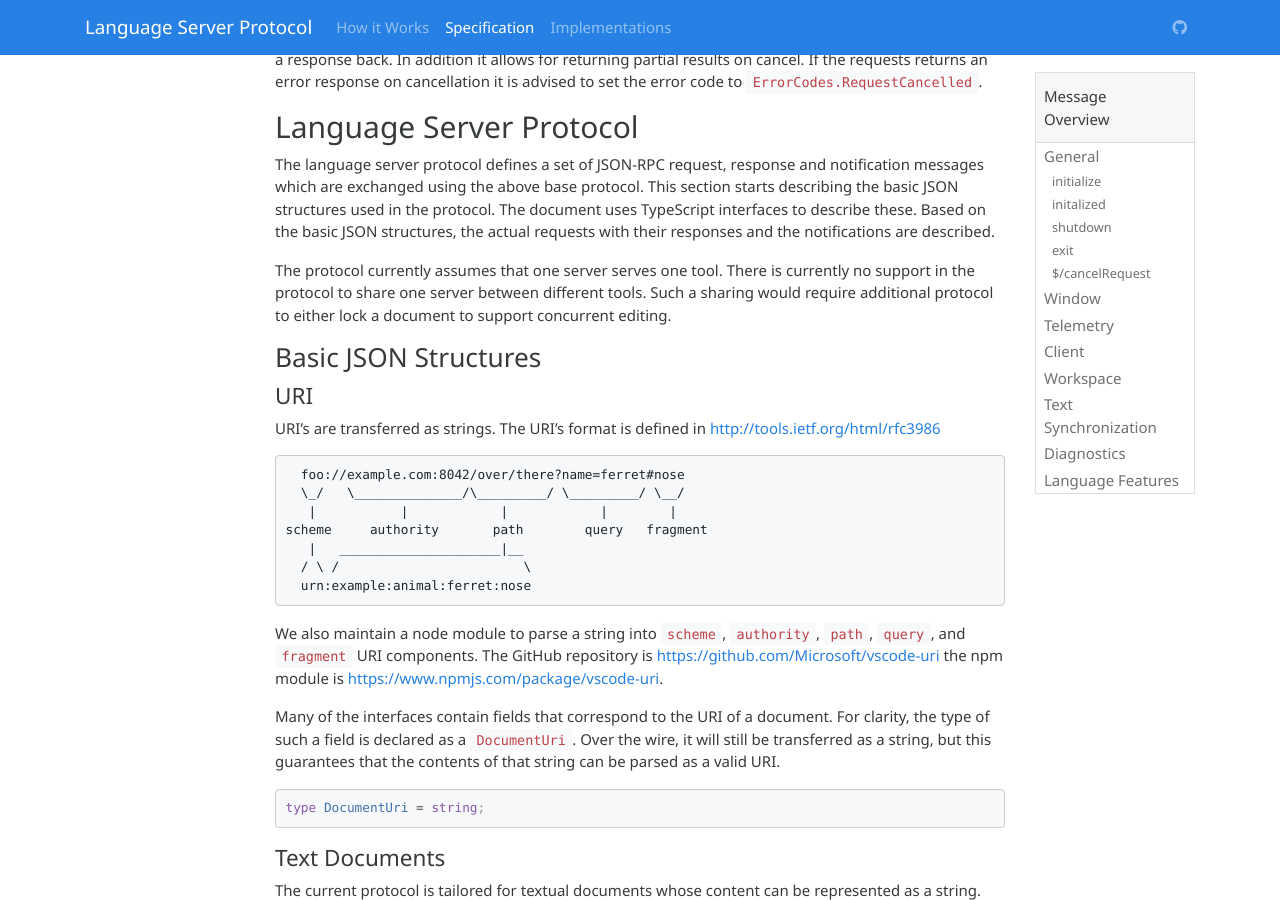
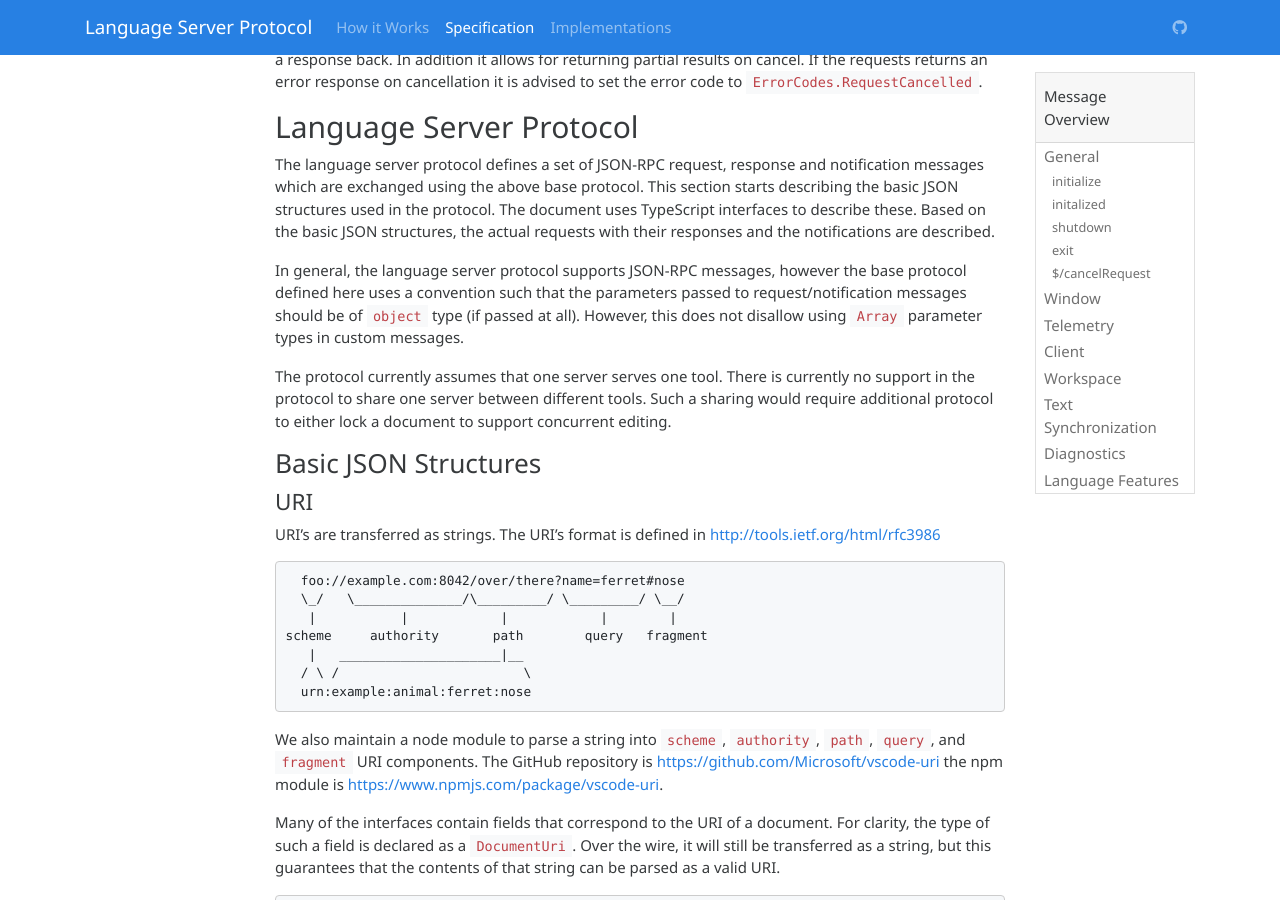
Before and after one commit to microsoft/language-server-protocol, a Jekyll site: the page built from specification.md, in a window 1280 px wide and 900 px high, scrolled down 3990 px. Built offline with Jekyll 4.4.1, drawn with Linux system fonts in a browser that asks for light colours; nearby versions of some CDN libraries; emoji names are drawn with the system emoji font.

Commit message:
Mention legal JSON-RPC message params types

```diff
--- a/specification.md
+++ b/specification.md
@@ -194,6 +194,8 @@ A request that got canceled still needs to return from the server and send a res
 ## Language Server Protocol
 
 The language server protocol defines a set of JSON-RPC request, response and notification messages which are exchanged using the above base protocol. This section starts describing the basic JSON structures used in the protocol. The document uses TypeScript interfaces to describe these. Based on the basic JSON structures, the actual requests with their responses and the notifications are described.
+
+In general, the language server protocol supports JSON-RPC messages, however the base protocol defined here uses a convention such that the parameters passed to request/notification messages should be of `object` type (if passed at all). However, this does not disallow using `Array` parameter types in custom messages.
 
 The protocol currently assumes that one server serves one tool. There is currently no support in the protocol to share one server between different tools. Such a sharing would require additional protocol to either lock a document to support concurrent editing.
 
```
